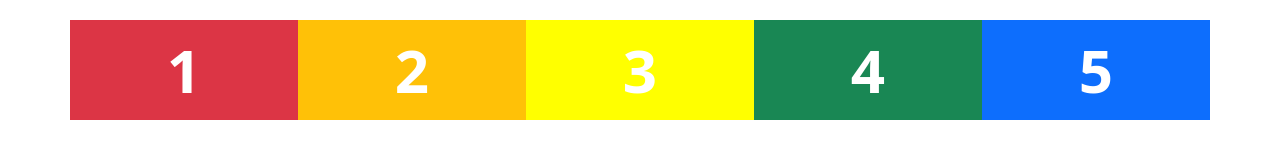
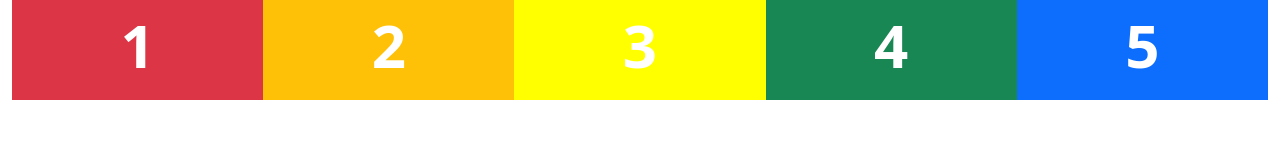
Before and after one commit to ShvetsIgor/hw7_Igor_Shvets, a plain HTML site: page index.html in a window 1280 px wide. Drawn offline with Linux system fonts and the light colour scheme.

Commit message:
Styles to class raw

```diff
--- a/index.html
+++ b/index.html
@@ -10,21 +10,22 @@
     <title>Document</title>
 </head>
 <body>
-<div class="container">
-    <div class="d-flex flex-wrap raw">
-        <div class="col-12 col-sm-6 col-md-4 col-lg-4 col-xl bg-danger text-white text-center fs-1_60px fw-bold align-content-center item">
+<div class="container-fluid">
+    <div class="raw d-flex flex-wrap text-white text-center fs-1_60px fw-bold">
+        <div class="col-12 col-sm-6 col-md-4 col-lg-4 col-xl bg-danger item">
             1
         </div>
-        <div class="col-12 col-sm-6 col-md-4 col-lg-4 col-xl bg-warning text-white text-center fs-1_60px fw-bold align-content-center  item">
+        <div class="col-12 col-sm-6 col-md-4 col-lg-4 col-xl bg-warning item">
             2
         </div>
-        <div class="col-12 col-sm-6 col-md-4 col-lg-4 col-xl text-center text-white fs-1_60px fw-bold align-content-center  item"
-             style="background-color: yellow">3
+        <div class="col-12 col-sm-6 col-md-4 col-lg-4 col-xl item"
+             style="background-color: yellow">
+            3
         </div>
-        <div class="col-12 col-sm-6 col-md-6 col-lg-6 col-xl bg-success text-white text-center fs-1_60px fw-bold align-content-center  item">
+        <div class="col-12 col-sm-6 col-md-6 col-lg-6 col-xl bg-success item">
             4
         </div>
-        <div class="col-12 col-sm-12 col-md-6 col-lg-6 col-xl bg-primary text-white text-center fs-1_60px fw-bold align-content-center  item">
+        <div class="col-12 col-sm-12 col-md-6 col-lg-6 col-xl bg-primary item">
             5
         </div>
     </div>
```
